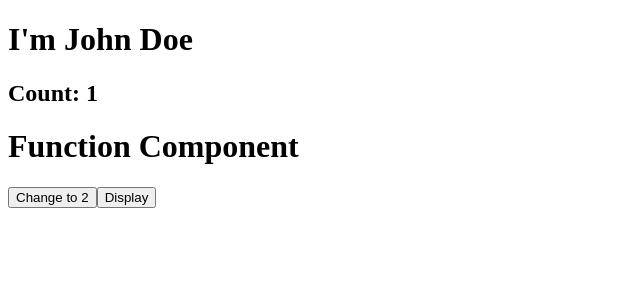
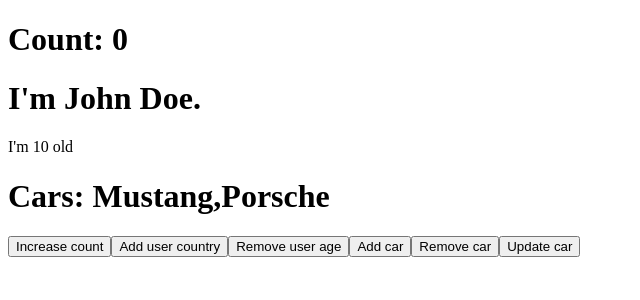
Before and after one commit to vrittech/MERN-04, a React (Vite) app in the folder react/: page / in a window 1280 px wide. Shown: the top 300 px of the page, without its empty margins (0-640 px from the left). Built offline with nearby package versions, Linux system fonts and the light colour scheme.

Commit message:
feat: learn more about state

```diff
--- a/react/src/App.jsx
+++ b/react/src/App.jsx
@@ -1,41 +1,9 @@
-import { useState } from "react";
-import { ClassComponent, FunctionComponent } from "./components";
+import { LearnState } from "./components";
 
-// Data flow top-down, one-way
 function App() {
-  const [display, setDisplay] = useState(false);
-  let a = "apple";
-  console.log(a, display);
-
   return (
     <>
-      {display ? (
-        <ClassComponent>
-          <h2>Children</h2>
-        </ClassComponent>
-      ) : (
-        <FunctionComponent
-          user={{ name: "John Doe", age: 10 }}
-          displayChildren={display}
-          country="Nepal"
-          cars={["Mustang", "Nexon"]}
-          salary={10_00_000}
-        >
-          {/* <ClassComponent>
-          <h2>Children</h2>
-        </ClassComponent> */}
-        </FunctionComponent>
-      )}
-
-      <button
-        onClick={() => {
-          setDisplay(!display);
-          a = "banana";
-          console.log(a);
-        }}
-      >
-        Display
-      </button>
+      <LearnState />
     </>
   );
 }
--- a/react/src/components/index.js
+++ b/react/src/components/index.js
@@ -1,2 +1,3 @@
 export * from "./class-components";
 export * from "./function-component";
+export * from "./learn-state";
--- /dev/null
+++ b/react/src/components/learn-state.jsx
@@ -0,0 +1,130 @@
+import { Component, useState } from "react";
+
+// 1. State is stored somewhere else outside of component
+// 2. useState returns current value of the state variable
+// 3. On mount, count --> 0
+// 4. Render Count: 0
+// 5. Click increase count button
+// 6. setCount runs --> Request re-render
+// 7. Before re-render, state is updated
+// 8. useState returns new value of state variable on re-render
+export const LearnState = () => {
+  const [count, setCount] = useState(0);
+  const [user, setUser] = useState({ name: "John Doe", age: 10 });
+  const [cars, setCars] = useState(["Mustang", "Porsche"]);
+
+  console.log("User", user);
+
+  const handleCount = () => {
+    console.log("Button clicked");
+    setCount(count + 1);
+    // setCount(count + 1);
+    setCount((prev) => prev + 1);
+  };
+
+  const addUserCountry = () => {
+    setUser({ ...user, country: "Nepal" });
+  };
+
+  const removeUserAge = () => {
+    const { age, name } = user;
+    setUser({ name });
+  };
+
+  const addCar = () => {
+    const updatedCars = [...cars, "Nexon"];
+    setCars(updatedCars);
+    // setCars(cars.concat(["Nexon"]));
+  };
+
+  const removeCar = () => {
+    const updatedCars = cars.filter((car) => car !== "Mustang");
+    setCars(updatedCars);
+  };
+
+  const updateCar = () => {
+    // const updatedCars = [...cars];
+    // updatedCars[1] = "Ferrari";
+    const updatedCars = cars.map((car, index) =>
+      index === 1 ? "Ferrari" : car
+    );
+    setCars(updatedCars);
+  };
+
+  return (
+    <>
+      <h1>Count: {count}</h1>
+      <h1>I&apos;m {user.name}.</h1>
+      <p>I&apos;m {user.age} old</p>
+      {user.country && <p>I&apos;m from {user.country}</p>}
+
+      <h1>Cars: {cars.toString()}</h1>
+
+      <button onClick={handleCount}>Increase count</button>
+      <button onClick={addUserCountry}>Add user country</button>
+      <button onClick={removeUserAge}>Remove user age</button>
+      <button onClick={addCar}>Add car</button>
+      <button onClick={removeCar}>Remove car</button>
+      <button onClick={updateCar}>Update car</button>
+    </>
+  );
+};
+
+// export class LearnState extends Component {
+//   constructor() {
+//     super();
+
+//     this.state = {
+//       count: 0,
+//       user: {
+//         name: "John Doe",
+//         age: 10,
+//       },
+//     };
+//   }
+
+//   handleCount = () => {
+//     console.log("Button clicked");
+//     this.setState({ count: this.state.count + 1 });
+//     // this.setState({ count: this.state.count + 1 });
+//     this.setState((prev) => ({
+//       count: prev.count + 1,
+//     }));
+//   };
+
+//   addUserCountry = () => {
+//     this.setState(
+//       (prev) => ({
+//         user: { ...prev.user, country: "Nepal" },
+//       }),
+//       () => console.log("setState executed")
+//     );
+//   };
+
+//   removeUserAge = () => {
+//     this.setState((prev) => {
+//       const {
+//         user: { age, ...rest },
+//       } = prev;
+//       return { user: { ...rest } };
+//     });
+//   };
+
+//   render() {
+//     console.log(this.state);
+//     return (
+//       <>
+//         <h1>Count: {this.state.count}</h1>
+//         <h1>I&apos;m {this.state.user.name}.</h1>
+//         <p>I&apos;m {this.state.user.age} old</p>
+//         {this.state.user.country && (
+//           <p>I&apos;m from {this.state.user.country}</p>
+//         )}
+
+//         <button onClick={this.handleCount}>Increase count</button>
+//         <button onClick={this.addUserCountry}>Add user country</button>
+//         <button onClick={this.removeUserAge}>Remove user age</button>
+//       </>
+//     );
+//   }
+// }
```
